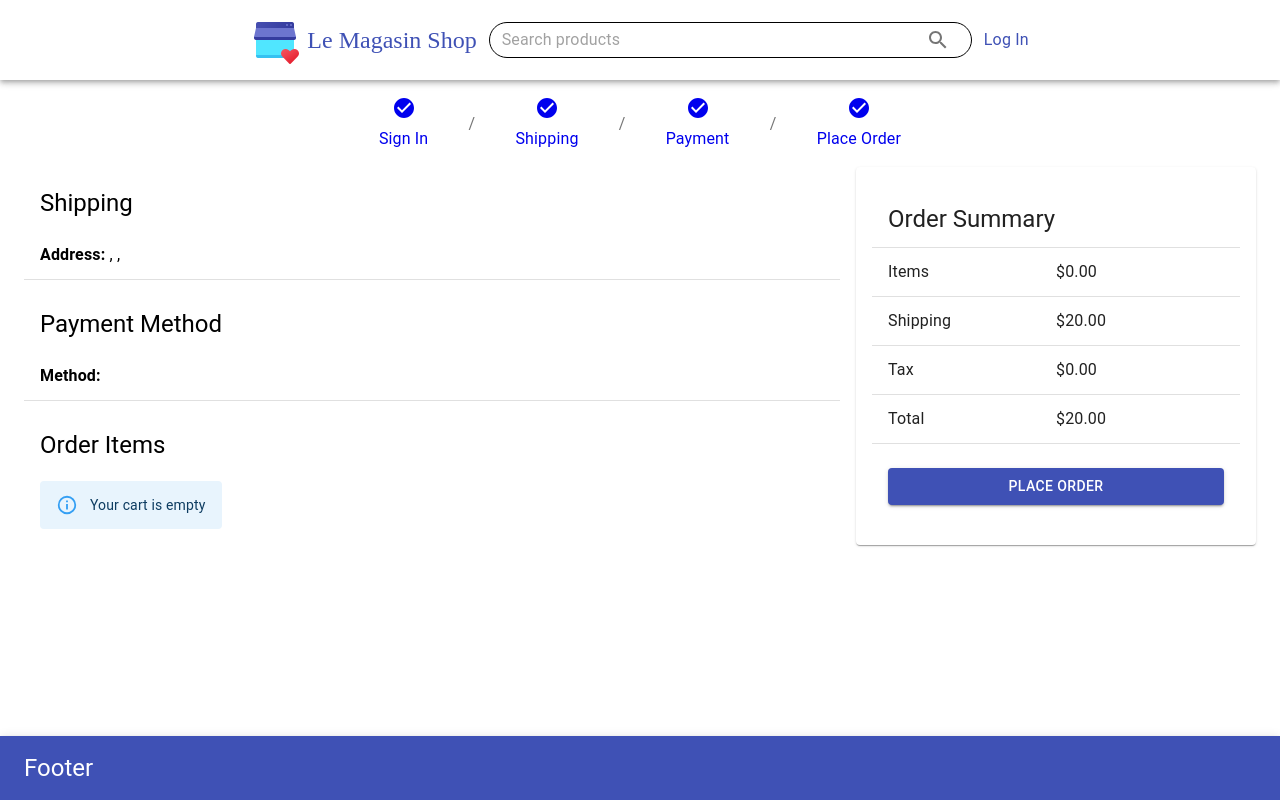
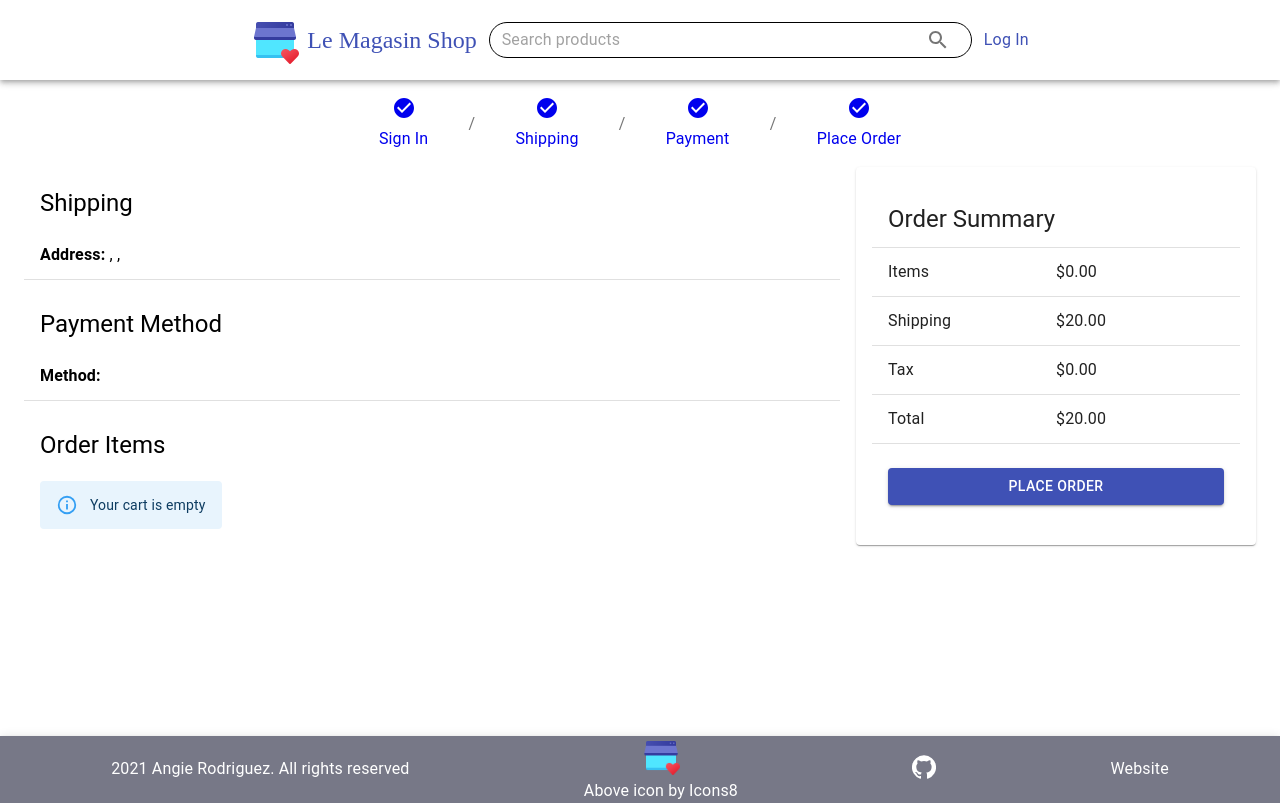
Before and after one commit to ARodriguezHacks/le-magasin-shop, a React (Create React App) app in the folder frontend/: page /placeorder in a window 1280 px wide. Built offline with nearby package versions, Linux system fonts and the light colour scheme; a web font is replaced by a local one.

Commit message:
Update footer for desktop

```diff
--- a/frontend/src/components/Footer.js
+++ b/frontend/src/components/Footer.js
@@ -1,27 +1,25 @@
 import React from "react";
-// import { makeStyles } from "@material-ui/core/styles";
-import { AppBar, Toolbar, Typography } from "@material-ui/core";
+import { Link as RouterLink } from "react-router-dom";
+import { makeStyles } from "@material-ui/core/styles";
+import { AppBar, Toolbar, Typography, Link } from "@material-ui/core";
+import GitHubIcon from "@material-ui/icons/GitHub";
 
-// const useStyles = makeStyles({
-//   grow: {
-//     flexGrow: 1,
+const useStyles = makeStyles({
+  footer: {
+    backgroundColor: "#777887",
+    justifyContent: "space-around",
 
-//     "& .MuiOutlinedInput-root": {
-//       borderRadius: "25px",
-//     },
-//   },
-
-//   nav: {
-//     backgroundColor: "#fff",
-//     padding: "1rem",
-//     "& *": {
-//       margin: "0 4px",
-//     },
-//   },
-// });
+    "& *": {
+      color: "#fff",
+    },
+  },
+  logo: {
+    textAlign: "center",
+  },
+});
 
 const Footer = () => {
-  // const classes = useStyles();
+  const classes = useStyles();
   return (
     <footer
       style={{
@@ -32,10 +30,36 @@ const Footer = () => {
       }}
     >
       <AppBar position="static">
-        <Toolbar>
-          <Typography variant="h5" align="center">
-            Footer
-          </Typography>
+        <Toolbar className={classes.footer}>
+          <Typography>2021 Angie Rodriguez. All rights reserved</Typography>
+          <div className={classes.logo}>
+            <Link component={RouterLink} to="/">
+              <img
+                src="../../images/logo.png"
+                alt="Le Magasin Logo"
+                width="25%"
+              />
+            </Link>
+            <Typography>
+              <Link href="https://icons8.com" target="_blank" rel="noreferrer">
+                Above icon by Icons8
+              </Link>
+            </Typography>
+          </div>
+          <Link
+            href="https://github.com/ARodriguezHacks/mern-videogame-ecommerce"
+            target="_blank"
+            rel="noreferrer"
+          >
+            <GitHubIcon />
+          </Link>
+          <Link
+            href="https://angierodriguez.dev"
+            target="_blank"
+            rel="noreferrer"
+          >
+            <Typography>Website</Typography>
+          </Link>
         </Toolbar>
       </AppBar>
     </footer>
```
